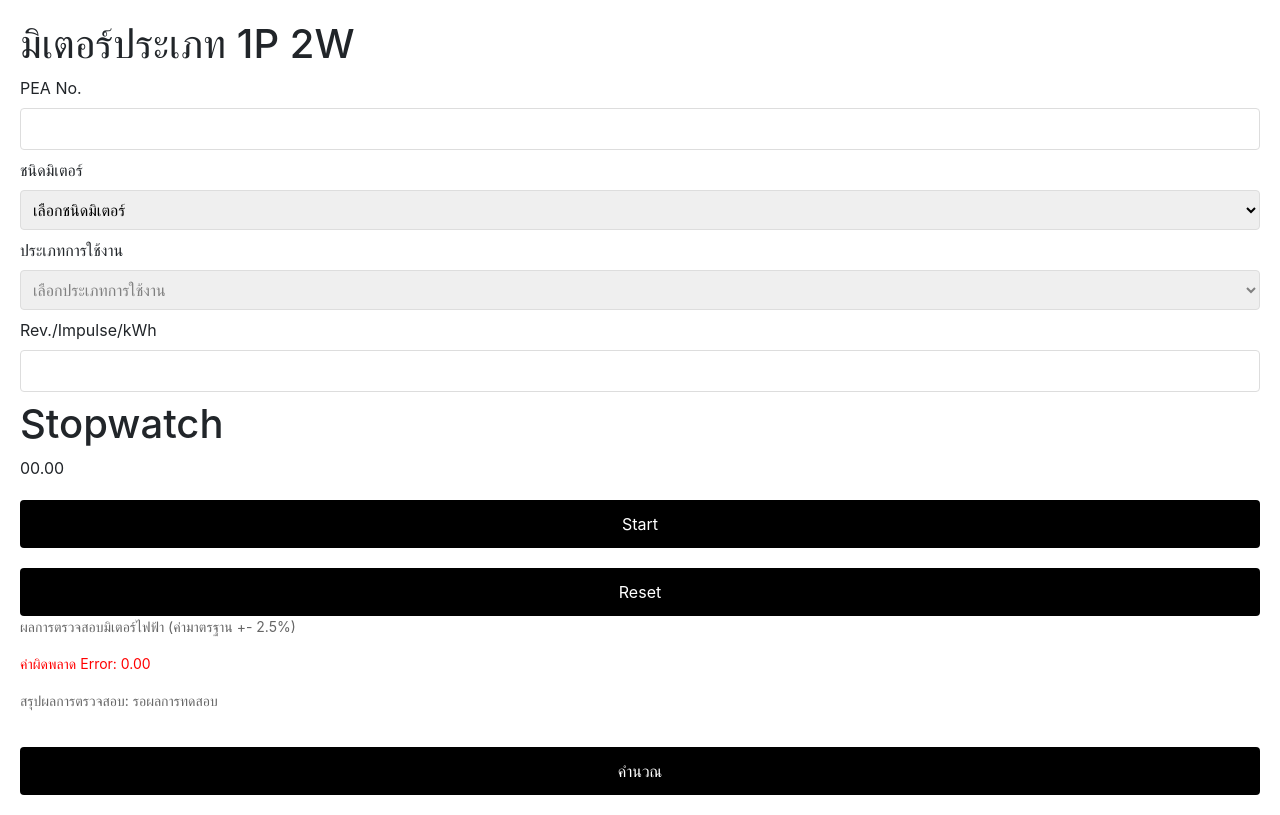
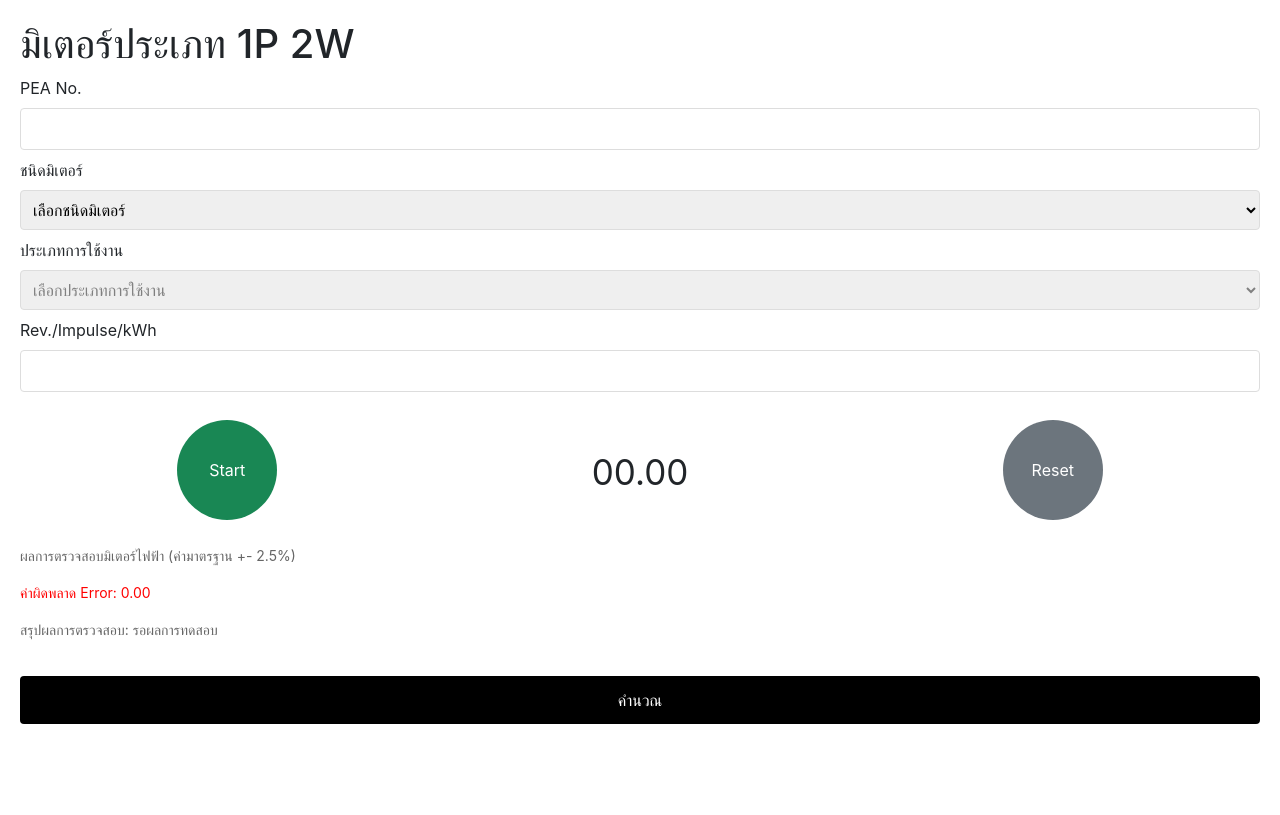
Before and after one commit to mkdgarp/meterCheckerApp, a website: page www/meter1p2w.html in a window 1280 px wide. Drawn offline with Linux system fonts and the light colour scheme.

Commit message:
change ui time

```diff
--- a/www/js/digitalMeter.js
+++ b/www/js/digitalMeter.js
@@ -58,3 +58,38 @@ const digitalkWh = () => {
     let renderDOM = $('.renderDOM')
     renderDOM.html(html)
 }
+
+const analogNormal = () => {
+    let html = ''
+    html += `
+
+    <div>
+
+
+    </div>
+    `
+}
+
+
+const analogAVpf = () => {
+    let html = ''
+    html += `
+
+    <div>
+
+
+    </div>
+    `
+}
+
+
+const analogKWh = () => {
+    let html = ''
+    html += `
+
+    <div>
+
+
+    </div>
+    `
+}
--- a/www/meter1p2w.html
+++ b/www/meter1p2w.html
@@ -42,6 +42,25 @@
             color: #666;
             font-size: 14px;
         }
+
+        .timeDiv {
+            display: flex;
+            width: 100%;
+            justify-content: space-around;
+            align-items: center;
+            margin-bottom: 25px;
+        }
+
+        .justCircle {
+            border-radius: 100%;
+            height: 100px;
+            width: 100px;
+        }
+
+        .textTime {
+            font-size: 35px;
+            padding-top: 25px;
+        }
     </style>
 </head>
 
@@ -66,15 +85,19 @@
     <label>Rev./Impulse/kWh</label>
     <input type="number" id="rev_impulse" />
 
-    <div class="renderDOM">
+    <div class="renderDOM"></div>
+    <div class="timeDiv">
+        <!-- <h1>Stopwatch</h1> -->
 
-    </div>
-    <div>
-        <h1>Stopwatch</h1>
-        <div id="time">00:00:00</div>
-        <button id="start">Start</button>
-        <button id="stop">Stop</button>
-        <button id="reset">Reset</button>
+        <div>
+            <button class="justCircle bg-success" id="start">Start</button>
+
+            <button class="justCircle bg-danger" id="stop">Stop</button>
+        </div>
+        <div class="textTime" id="time">00:00:00</div>
+        <div>
+            <button class="justCircle bg-secondary" id="reset">Reset</button>
+        </div>
     </div>
 
     <p class="info-text">ผลการตรวจสอบมิเตอร์ไฟฟ้า (ค่ามาตรฐาน +- 2.5%)</p>
@@ -89,12 +112,12 @@
 <script>
     const calculate = async() => {
         console.log(555);
-        let textPreResultMeter = $('.textPreResultMeter')
-        textPreResultMeter.html('1.0281')
+        let textPreResultMeter = $(".textPreResultMeter");
+        textPreResultMeter.html("1.0281");
     };
 
     $(document).on("change", "#meter_type", function() {
-        digitalVApf()
+        digitalVApf();
         let motor_type = $(this).val();
         console.log(motor_type);
         let usage_type = $("#usage_type");
@@ -104,57 +127,57 @@
     });
 
     const clearElement = () => {
-        console('clear!')
-    }
-
-
+        console("clear!");
+    };
 </script>
 <script>
-    $(document).ready(function () {
-        $('#stop').hide()
+    $(document).ready(function() {
+        $("#stop").hide();
         let timer;
         let milliseconds = 0;
         let running = false;
-        let notAgain = false
+        let notAgain = false;
 
         function formatTime(ms) {
             let sec = Math.floor(ms / 100);
             let milli = ms % 100;
-            return `${String(sec).padStart(2, '0')}.${String(milli).padStart(2, '0')}`;
+            return `${String(sec).padStart(
+          2,
+          "0"
+        )}.${String(milli).padStart(2, "0")}`;
         }
 
         function updateDisplay() {
-            $('#time').text(formatTime(milliseconds));
+            $("#time").text(formatTime(milliseconds));
         }
 
-        $('#start').click(function () {
-
+        $("#start").click(function() {
             if (!running && !notAgain) {
-                $(this).hide()
-            $('#stop').show()
+                $(this).hide();
+                $("#stop").show();
                 running = true;
                 timer = setInterval(() => {
                     milliseconds++;
                     updateDisplay();
                 }, 10); // Runs every 10ms
             } else {
-                alert('pls click reset to start new record')
+                alert("pls click reset to start new record");
             }
         });
 
-        $('#stop').click(function () {
-            $(this).hide()
-            $('#start').show()
+        $("#stop").click(function() {
+            $(this).hide();
+            $("#start").show();
             running = false;
-            console.log(milliseconds/100)
+            console.log(milliseconds / 100);
             clearInterval(timer);
-            notAgain = true
+            notAgain = true;
         });
 
-        $('#reset').click(function () {
-            notAgain = false
-            $('#start').show()
-            $('#stop').hide()
+        $("#reset").click(function() {
+            notAgain = false;
+            $("#start").show();
+            $("#stop").hide();
             clearInterval(timer);
             running = false;
             milliseconds = 0;
@@ -165,4 +188,5 @@
     });
 </script>
 <script src="js/digitalMeter.js"></script>
+
 </html>
```
Lines whose indentation alone changed are shown as unchanged.
